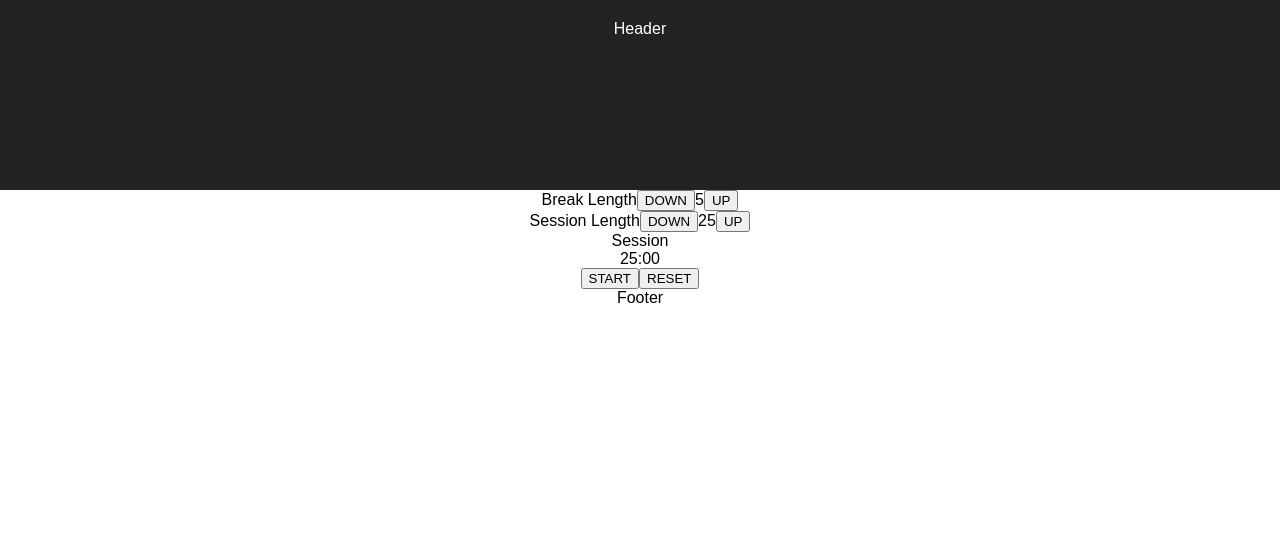
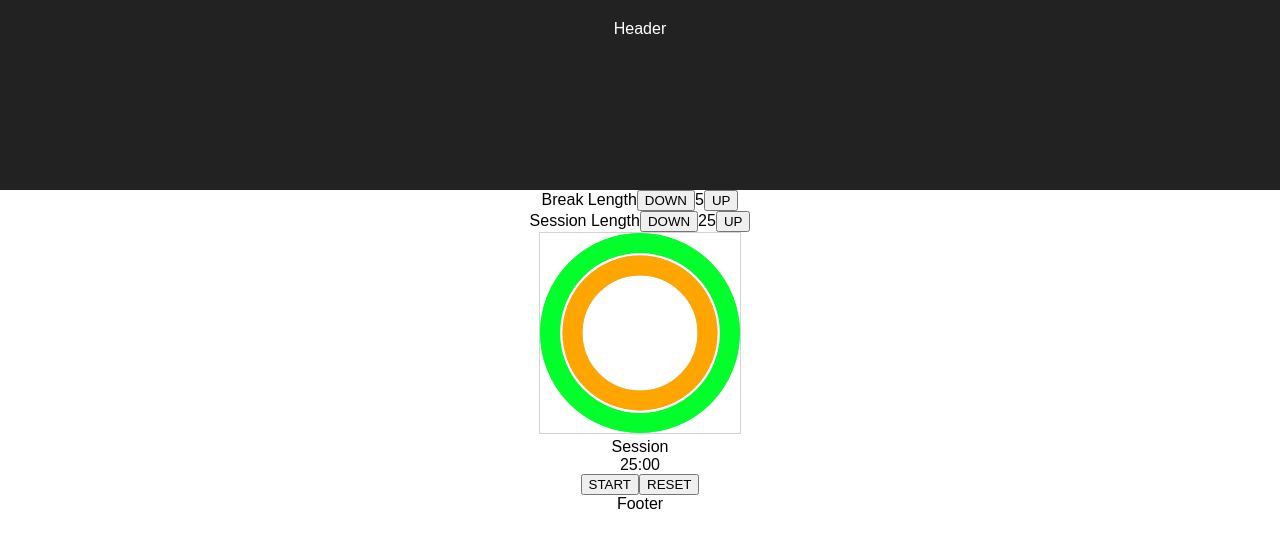
Before and after one commit to brimarq/fcc-pomodoro-clock, a React (Create React App) app: page / in a window 1280 px wide. Shown: the top 548 px of the page. Built offline with nearby package versions, Linux system fonts and the light colour scheme.

Commit message:
Add TimeRing component

```diff
--- a/src/Timer.js
+++ b/src/Timer.js
@@ -1,11 +1,12 @@
 import React from 'react';
 import store from "./store";
 import "./Timer.css";
+import TimeRing from "./TimeRing";
 import TimeLeft from "./TimeLeft";
 import { tickTimer, toggleTimer, setIsRunning, resetTimer } from "./actions";
 
 const Timer = () => {
-  const { isBreak, isRunning, timer } = store.getState();
+  const { isBreak, isRunning, timer, breakLength, sessionLength } = store.getState();
 
   const timerLabel = isBreak ? "Break" : "Session";
   const btnToggleLabel = isRunning ? "STOP" : "START";
@@ -85,6 +86,7 @@ const Timer = () => {
 
   return (
     <div id="timer">
+      <TimeRing msLeft={timer} msTotal={isBreak ? breakLength : sessionLength} />
       <div id="timer-label">{timerLabel}</div>
       <TimeLeft />
       <button id="start_stop" onClick={handleClick}>{btnToggleLabel}</button>
```
